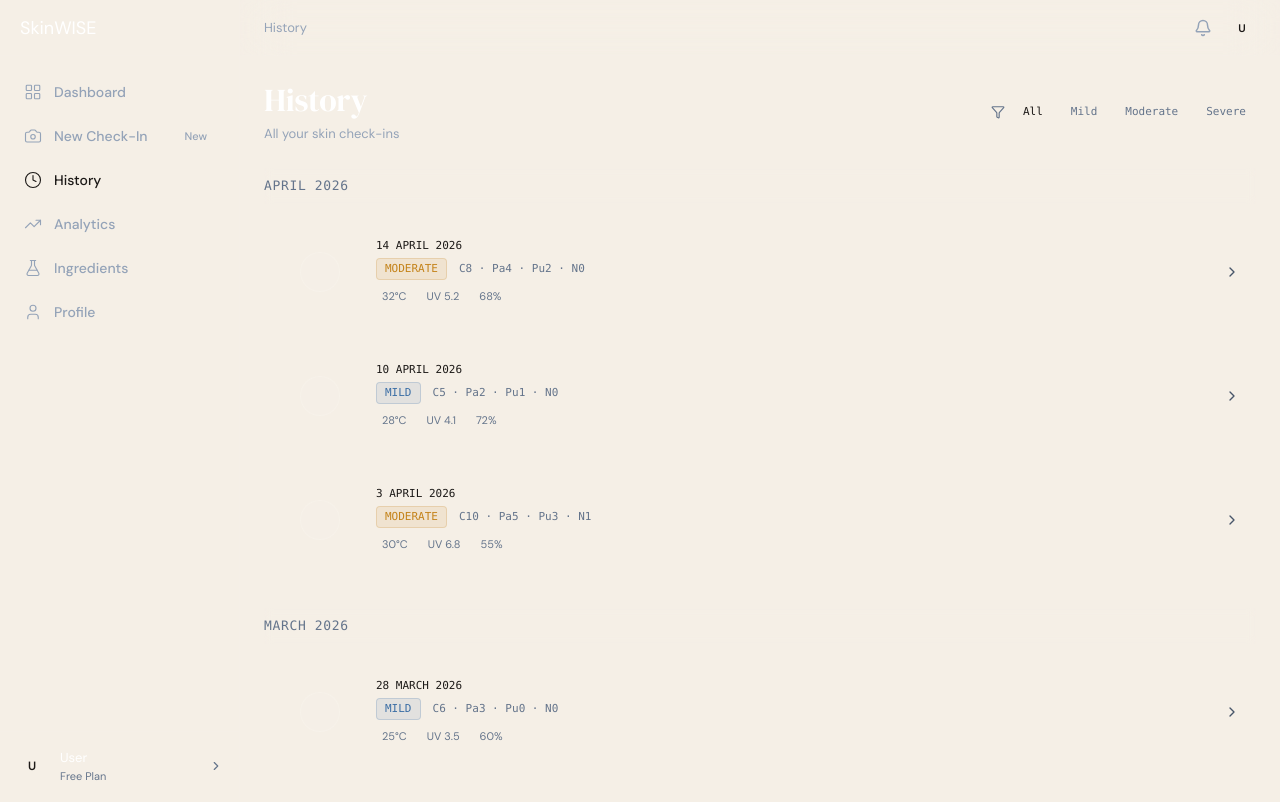
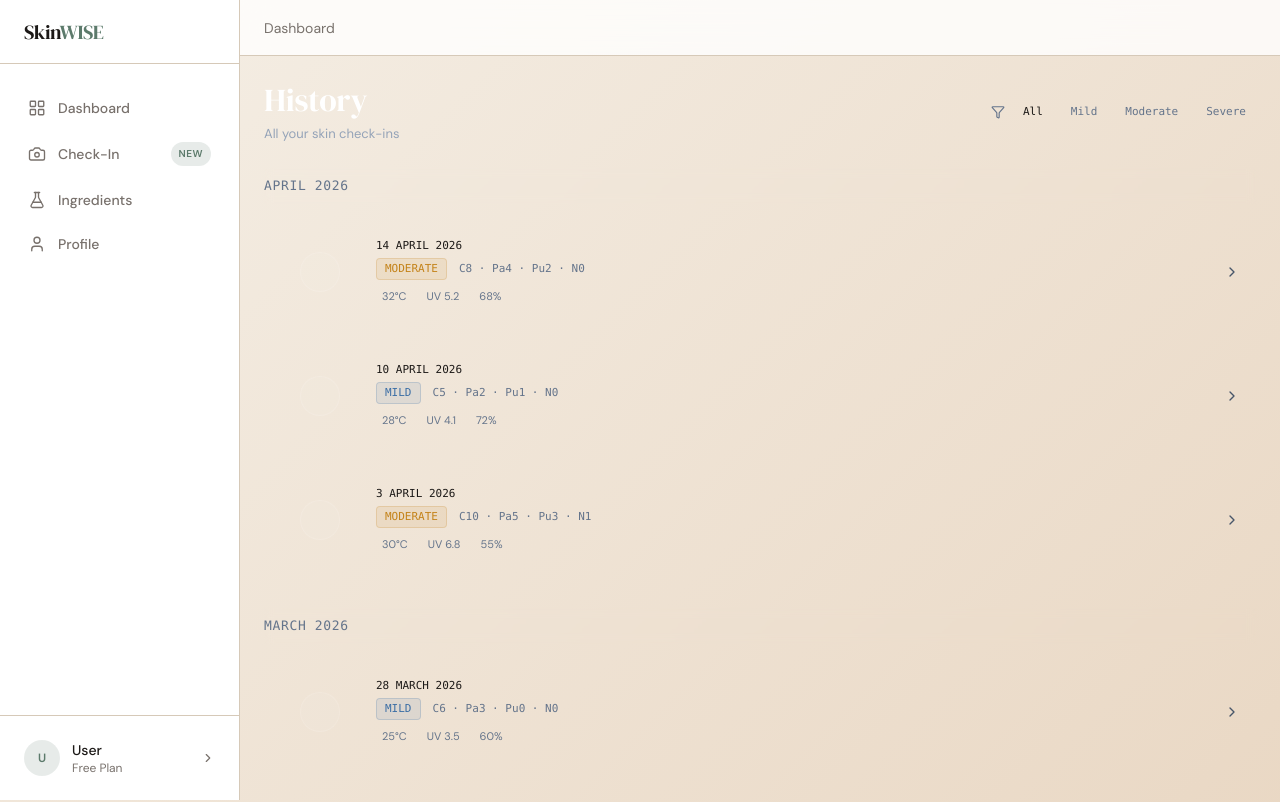
Before and after one commit to knajee/FYP-skinwise-, a Next.js app in the folder frontend/: page /history in a window 1280 px wide. Shown: the top 802 px of the page. Built offline with nearby package versions, Linux system fonts and the light colour scheme.

Commit message:
feat: implement protected app module layout

```diff
--- a/frontend/src/app/(app)/layout.tsx
+++ b/frontend/src/app/(app)/layout.tsx
@@ -5,64 +5,78 @@ import { usePathname } from "next/navigation";
 import {
   LayoutGrid,
   Camera,
-  Clock,
-  TrendingUp,
   FlaskConical,
   User,
-  Bell,
   ChevronRight,
   Menu,
   X,
 } from "lucide-react";
-import { useState } from "react";
+import { useState, type ReactNode } from "react";
 
-const navItems = [
+/* ─── Navigation items ─── */
+interface NavItem {
+  label: string;
+  href: string;
+  icon: typeof LayoutGrid;
+  highlighted?: boolean;
+}
+
+const navItems: NavItem[] = [
   { label: "Dashboard", href: "/dashboard", icon: LayoutGrid },
-  { label: "New Check-In", href: "/check-in", icon: Camera, highlighted: true },
-  { label: "History", href: "/history", icon: Clock },
-  { label: "Analytics", href: "/analytics", icon: TrendingUp },
+  { label: "Check-In", href: "/check-in", icon: Camera, highlighted: true },
   { label: "Ingredients", href: "/ingredients", icon: FlaskConical },
   { label: "Profile", href: "/profile", icon: User },
 ];
 
-const mobileNavItems = navItems.slice(0, 5);
-
+/* ─── Sidebar ─── */
 function Sidebar({ onClose }: { onClose?: () => void }) {
   const pathname = usePathname();
 
   return (
-    <aside className="flex flex-col h-full bg-surface-1 w-60 border-r border-white/[0.06]">
+    <aside className="flex flex-col h-full w-[240px] bg-skin-surface border-r border-skin-border">
       {/* Logo */}
-      <div className="h-14 flex items-center justify-between px-5 border-b border-white/[0.06]">
-        <Link href="/dashboard" className="font-display text-lg text-white">
-          SkinWISE
+      <div className="h-16 flex items-center justify-between px-6 border-b border-skin-border">
+        <Link
+          href="/dashboard"
+          className="font-serif text-xl text-skin-charcoal tracking-tight"
+        >
+          Skin<span className="text-skin-sage">WISE</span>
         </Link>
         {onClose && (
-          <button onClick={onClose} className="lg:hidden text-slate-400 hover:text-white">
+          <button
+            onClick={onClose}
+            className="md:hidden text-skin-muted hover:text-skin-charcoal transition-colors"
+            aria-label="Close sidebar"
+          >
             <X size={20} />
           </button>
         )}
       </div>
 
-      {/* Nav items */}
-      <nav className="flex-1 py-4 px-3 space-y-1">
+      {/* Navigation */}
+      <nav className="flex-1 py-6 px-4 space-y-1">
         {navItems.map((item) => {
-          const active = pathname === item.href || pathname.startsWith(item.href + "/");
+          const active =
+            pathname === item.href || pathname.startsWith(item.href + "/");
           return (
             <Link
               key={item.href}
               href={item.href}
               onClick={onClose}
-              className={`flex items-center gap-3 px-3 py-2.5 rounded-lg text-sm font-medium transition-colors duration-150 group ${
+              className={`flex items-center gap-3 px-3 py-2.5 rounded-xl text-sm font-medium transition-all duration-200 group ${
                 active
-                  ? "bg-accent/10 text-accent"
-                  : "text-slate-400 hover:text-white hover:bg-white/[0.03]"
+                  ? "bg-skin-sage/10 text-skin-sage"
+                  : "text-skin-muted hover:text-skin-charcoal hover:bg-skin-warm/40"
               }`}
             >
-              <item.icon size={18} strokeWidth={1.5} />
+              <item.icon
+                size={18}
+                strokeWidth={1.8}
+                className={active ? "text-skin-sage" : "text-skin-muted group-hover:text-skin-charcoal"}
+              />
               <span>{item.label}</span>
               {item.highlighted && !active && (
-                <span className="ml-auto text-micro bg-accent/20 text-accent px-2 py-0.5 rounded-full">
+                <span className="ml-auto text-[10px] font-semibold bg-skin-sage/15 text-skin-sage px-2 py-0.5 rounded-full uppercase tracking-wider">
                   New
                 </span>
               )}
@@ -72,22 +86,28 @@ function Sidebar({ onClose }: { onClose?: () => void }) {
       </nav>
 
       {/* User section */}
-      <div className="p-4 border-t border-white/[0.06]">
-        <div className="flex items-center gap-3">
-          <div className="w-8 h-8 rounded-full bg-accent/20 flex items-center justify-center text-accent text-xs font-bold">
+      <div className="p-4 border-t border-skin-border">
+        <Link
+          href="/profile"
+          className="flex items-center gap-3 px-2 py-2 rounded-xl hover:bg-skin-warm/30 transition-colors"
+        >
+          <div className="w-9 h-9 rounded-full bg-skin-sage/15 flex items-center justify-center text-skin-sage text-xs font-bold">
             U
           </div>
           <div className="flex-1 min-w-0">
-            <div className="text-xs-body text-white truncate">User</div>
-            <div className="text-micro text-slate-500">Free Plan</div>
+            <div className="text-sm font-medium text-skin-charcoal truncate">
+              User
+            </div>
+            <div className="text-xs text-skin-muted">Free Plan</div>
           </div>
-          <ChevronRight size={14} className="text-slate-500" />
-        </div>
+          <ChevronRight size={14} className="text-skin-muted" />
+        </Link>
       </div>
     </aside>
   );
 }
 
+/* ─── Top Bar (mobile) ─── */
 function TopBar({ onMenuOpen }: { onMenuOpen: () => void }) {
   const pathname = usePathname();
   const currentPage = navItems.find(
@@ -95,24 +115,26 @@ function TopBar({ onMenuOpen }: { onMenuOpen: () => void }) {
   );
 
   return (
-    <header className="h-14 flex items-center justify-between px-6 border-b border-white/[0.06] bg-canvas/80 backdrop-blur-xl sticky top-0 z-40">
+    <header className="h-14 flex items-center justify-between px-4 md:px-6 border-b border-skin-border bg-skin-surface/80 backdrop-blur-xl sticky top-0 z-40">
       <div className="flex items-center gap-3">
         <button
           onClick={onMenuOpen}
-          className="lg:hidden text-slate-400 hover:text-white"
+          className="md:hidden text-skin-muted hover:text-skin-charcoal transition-colors"
           aria-label="Open menu"
         >
           <Menu size={20} />
         </button>
-        <span className="text-xs-body text-slate-400">
+        {/* Mobile logo */}
+        <span className="md:hidden font-serif text-lg text-skin-charcoal">
+          Skin<span className="text-skin-sage">WISE</span>
+        </span>
+        {/* Desktop breadcrumb */}
+        <span className="hidden md:inline text-sm text-skin-muted">
           {currentPage?.label || "Dashboard"}
         </span>
       </div>
-      <div className="flex items-center gap-4">
-        <button className="text-slate-400 hover:text-white transition-colors" aria-label="Notifications">
-          <Bell size={18} />
-        </button>
-        <div className="w-7 h-7 rounded-full bg-accent/20 flex items-center justify-center text-accent text-micro font-bold">
+      <div className="flex items-center gap-3">
+        <div className="w-8 h-8 rounded-full bg-skin-sage/15 flex items-center justify-center text-skin-sage text-xs font-bold md:hidden">
           U
         </div>
       </div>
@@ -120,23 +142,27 @@ function TopBar({ onMenuOpen }: { onMenuOpen: () => void }) {
   );
 }
 
+/* ─── Mobile Bottom Tab Bar ─── */
 function MobileNav() {
   const pathname = usePathname();
 
   return (
-    <nav className="lg:hidden fixed bottom-0 left-0 right-0 z-50 bg-surface-1/95 backdrop-blur-xl border-t border-white/[0.06] h-16 flex items-center justify-around px-2">
-      {mobileNavItems.map((item) => {
-        const active = pathname === item.href || pathname.startsWith(item.href + "/");
+    <nav className="md:hidden fixed bottom-0 left-0 right-0 z-50 bg-skin-surface/95 backdrop-blur-xl border-t border-skin-border h-16 flex items-center justify-around px-2 safe-area-bottom">
+      {navItems.map((item) => {
+        const active =
+          pathname === item.href || pathname.startsWith(item.href + "/");
         return (
           <Link
             key={item.href}
             href={item.href}
-            className={`flex flex-col items-center gap-1 py-1 px-3 rounded-lg transition-colors ${
-              active ? "text-accent" : "text-slate-500"
+            className={`flex flex-col items-center gap-1 py-1 px-3 rounded-xl transition-colors ${
+              active ? "text-skin-sage" : "text-skin-muted"
             }`}
           >
-            <item.icon size={20} strokeWidth={1.5} />
-            <span className="text-[10px]">{item.label.split(" ").pop()}</span>
+            <item.icon size={20} strokeWidth={1.8} />
+            <span className="text-[10px] font-medium">
+              {item.label}
+            </span>
           </Link>
         );
       })}
@@ -144,13 +170,14 @@ function MobileNav() {
   );
 }
 
-export default function AppLayout({ children }: { children: React.ReactNode }) {
+/* ─── App Layout ─── */
+export default function AppLayout({ children }: { children: ReactNode }) {
   const [sidebarOpen, setSidebarOpen] = useState(false);
 
   return (
-    <div className="min-h-screen bg-canvas flex">
+    <div className="min-h-screen skin-gradient flex">
       {/* Desktop sidebar */}
-      <div className="hidden lg:block flex-shrink-0">
+      <div className="hidden md:block flex-shrink-0">
         <div className="fixed inset-y-0 left-0 z-40">
           <Sidebar />
         </div>
@@ -158,24 +185,24 @@ export default function AppLayout({ children }: { children: React.ReactNode }) {
 
       {/* Mobile sidebar overlay */}
       {sidebarOpen && (
-        <div className="lg:hidden fixed inset-0 z-50">
+        <div className="md:hidden fixed inset-0 z-50">
           <div
-            className="absolute inset-0 bg-black/60 backdrop-blur-sm"
+            className="absolute inset-0 bg-skin-charcoal/40 backdrop-blur-sm"
             onClick={() => setSidebarOpen(false)}
           />
-          <div className="relative h-full w-60 animate-slide-in-right">
+          <div className="relative h-full w-[240px] animate-slide-in-right">
             <Sidebar onClose={() => setSidebarOpen(false)} />
           </div>
         </div>
       )}
 
       {/* Main content */}
-      <div className="flex-1 lg:ml-60 flex flex-col min-h-screen">
+      <div className="flex-1 md:ml-[240px] flex flex-col min-h-screen">
         <TopBar onMenuOpen={() => setSidebarOpen(true)} />
-        <main className="flex-1 p-6 pb-20 lg:pb-6">{children}</main>
+        <main className="flex-1 p-4 md:p-6 pb-20 md:pb-6">{children}</main>
       </div>
 
-      {/* Mobile bottom nav */}
+      {/* Mobile bottom tab bar */}
       <MobileNav />
     </div>
   );
```
